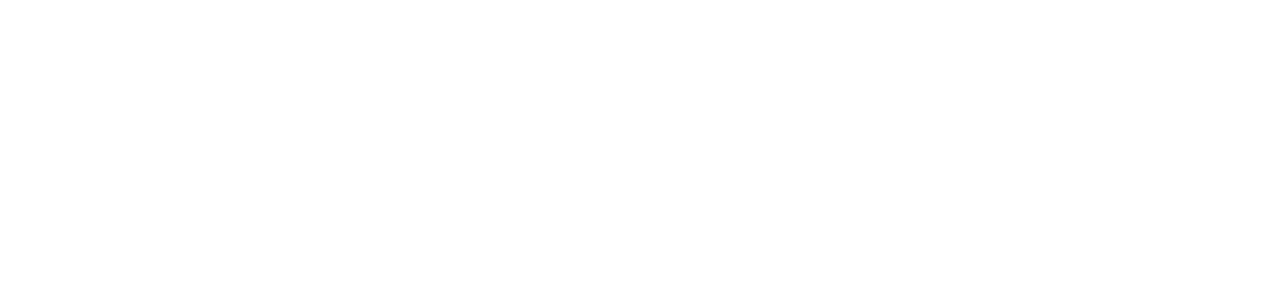
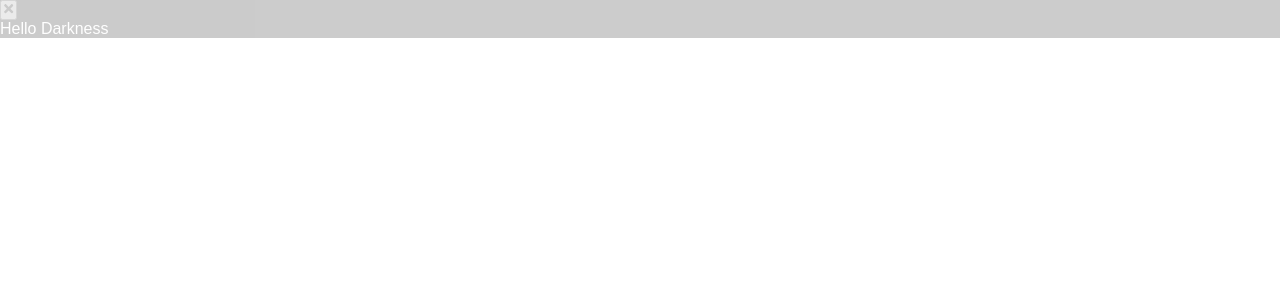
Before and after one commit to okkyprasetian/fcc-react-sidebarnmodal, a React (Create React App) app: page / in a window 1280 px wide. Shown: the top 300 px of the page. Built offline with nearby package versions, Linux system fonts and the light colour scheme.

Commit message:
finish style home component

```diff
--- a/src/App.js
+++ b/src/App.js
@@ -1,6 +1,13 @@
+import Home from './components/Home'
+import Modal from './components/Modal'
+import Sidebar from './components/Sidebar'
+
 function App() {
   return (
     <div className="App">
+      <Home />
+      <Modal />
+      <Sidebar />
     </div>
   );
 }
--- a/src/components/Home.jsx
+++ b/src/components/Home.jsx
@@ -10,7 +10,7 @@
                 </button>
             </div>
             <div className="main">
-                <button className="btn btn-open-modal">
+                <button className="btn-open-modal">
                     Open Modal
                 </button>
             </div>
--- a/src/components/Modal.jsx
+++ b/src/components/Modal.jsx
@@ -4,6 +4,7 @@
 function Modal() {
     return (
         <div className="modal">
+            <div className="modal-main">
                 <div className="modal-header">
                     <button className="btn btn-close-modal">
                         <FaTimes />
@@ -13,6 +14,7 @@
                     Hello Darkness
                 </div>
             </div>
+        </div>
     );
 }
 
--- a/src/index.css
+++ b/src/index.css
@@ -1,5 +1,84 @@
+/* Global */
 * {
   margin: 0;
   padding: 0;
   box-sizing: border-box;
 }
+
+body {
+  font-family: Arial, Helvetica, sans-serif;
+}
+
+.btn {
+  cursor: pointer;
+}
+
+.btn:hover {
+  opacity: 0.7;
+}
+
+
+/* Home */
+.home {
+  display: none;
+  height: 100vh;
+}
+
+.header {
+  display: flex;
+  align-items: center;
+  height: 10vh;
+  padding-left: 1.5rem;
+}
+
+.btn-open-sidebar {
+  display: flex;
+  justify-content: center;
+  align-items: center;
+  border: none;
+  font-size: 1.5rem;
+  background-color: inherit;
+}
+
+.main {
+  display: flex;
+  justify-content: center;
+  align-items: center;
+  height: 90vh;
+}
+
+.btn-open-modal {
+  width: 10rem;
+  height: 1.7rem;
+  border: black 2px solid;
+  border-radius: 0.5rem;
+  font-family: monospace;
+  font-size: 1.1rem;
+  color: white;
+  background-color: black;
+  cursor: pointer;
+  transition: all 300ms ease;
+}
+
+.btn-open-modal:hover {
+  color: black;
+  background-color: white;
+}
+
+
+/* Modal */
+.modal {
+  background-color: black;
+  opacity: 0.2;
+}
+
+.modal-main {
+  opacity: 1;
+  color: white;
+}
+
+
+/* Sidebar */
+.sidebar {
+  display: none;
+}
```
Lines whose indentation alone changed are shown as unchanged.
